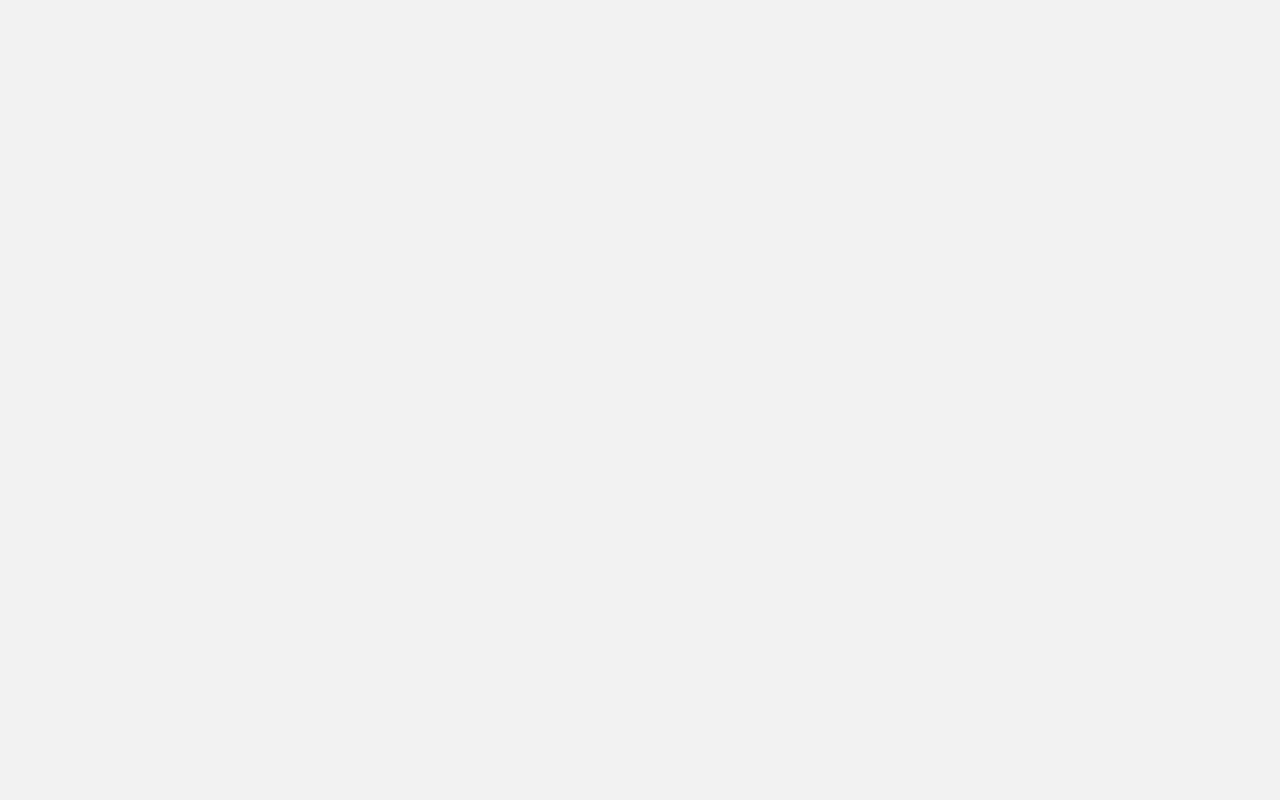
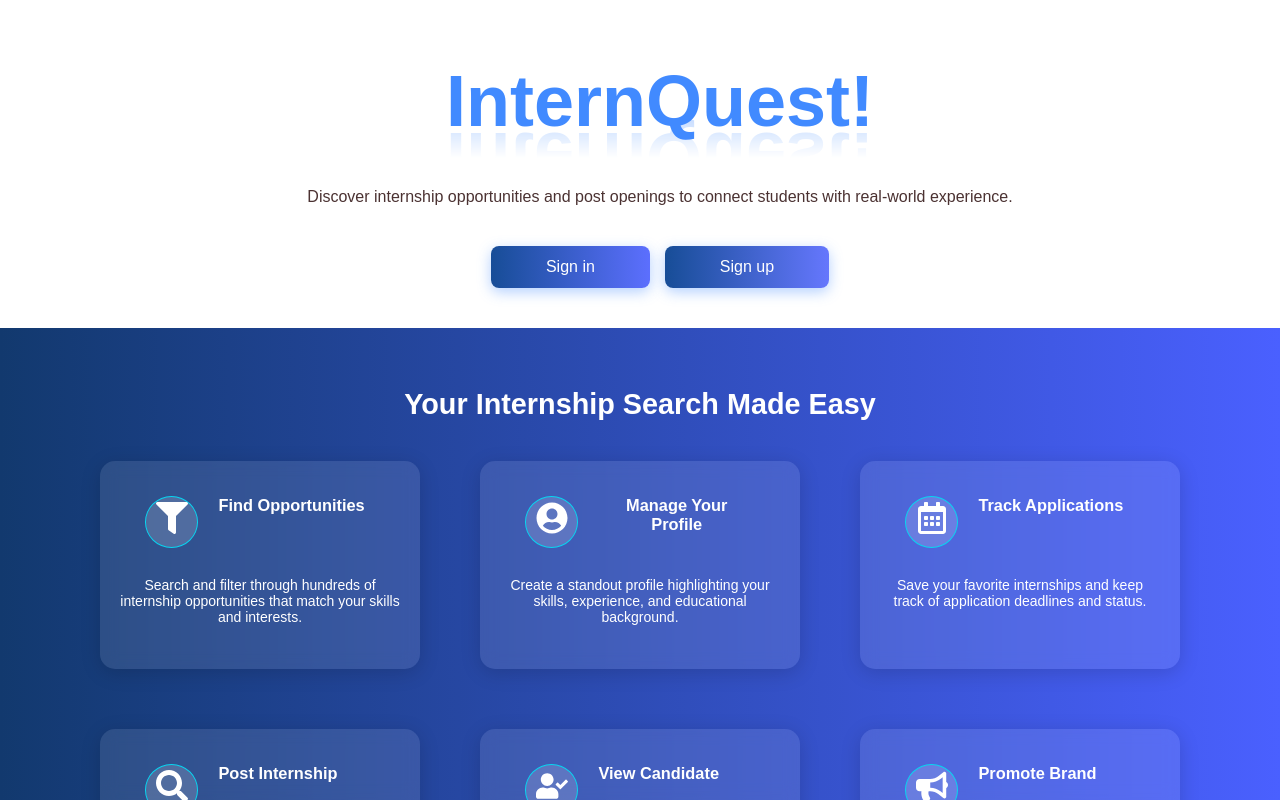
Before and after one commit to kaveenskn/InternQuest-web-Group2, a React (Vite) app: page / in a window 1280 px wide. Before the commit this address had no page. Built offline with nearby package versions, Linux system fonts and the light colour scheme.

Commit message:
added Internship Landing Page

```diff
--- a/src/App.jsx
+++ b/src/App.jsx
@@ -8,12 +8,14 @@ import Jobpostform from "./component/JobPostForm";
 import signin from "./component/signin";
 import StudentDashboard from "./pages/StudentDashboard";
 import Login from "./pages/Login";
+import InternshipLandingPage from "./pages/InternshipLandingpage";
 
 const App = () => {
   return (
 
     <Router>
       <Routes>
+         <Route path="/" element={<InternshipLandingPage />} />
         <Route path="/signup" element={<Form1 />} />
          <Route path="/job" element={<StudentDashboard/>} />
          <Route path="/login" element={<Login/>} />
--- /dev/null
+++ b/src/pages/InternshipLandingpage.jsx
@@ -0,0 +1,98 @@
+import React from "react";
+import "../pagestyles/InternshipLanding.css"
+import { FaSearch, FaUserCheck, FaBullhorn, FaFilter, FaUserCircle, FaRegCalendarAlt } from "react-icons/fa";
+
+
+const InternshipLandingPage = () => {
+  return (
+    <div className="landing-page">
+      <header className="landing-hero-section">
+        <h1>InternQuest!</h1>
+        <br />
+         <p className="hero-ctn">
+          Discover internship opportunities and post openings to connect students with real-world experience.
+         </p>
+
+        <div className="auth-buttons">
+          <button className="btn sign-in">Sign in</button>
+          <button className="btn sign-up">Sign up</button>
+        </div>
+      </header>
+
+      <section className="features-section">
+        <h2>Your Internship Search Made Easy</h2>
+        <div className="features">
+          <div className="feature-card">
+  <div className="card-title">
+    <span className="icon"><FaFilter /></span>
+  <h3>Find Opportunities</h3>
+  </div>
+  <p>Search and filter through hundreds of internship opportunities that match your skills and interests.</p>
+</div>
+
+<div className="feature-card">
+  <div className="card-title">
+     <span className="icon"><FaUserCircle /></span>
+  <h3>Manage Your Profile</h3>
+  </div>
+
+  <p>Create a standout profile highlighting your skills, experience, and educational background.</p>
+</div>
+
+<div className="feature-card">
+  <div className="card-title">
+    <span className="icon"><FaRegCalendarAlt /></span>
+    <h3>Track Applications</h3>
+  </div>
+  <p>Save your favorite internships and keep track of application deadlines and status.</p>
+</div>
+
+<div className="feature-card">
+  <div className="card-title">
+       <span className="icon"><FaSearch /></span>
+        <h3>Post Internship</h3>
+  </div>
+  <p>Organizations can easily post internship openings and connect with potential candidates instantly.</p>
+</div>
+
+<div className="feature-card">
+  <div className="card-title">
+    <span className="icon"><FaUserCheck /></span>
+    <h3>View Candidate</h3>
+  </div>
+  <p>Browse through candidate profiles to find the perfect intern for your organization.</p>
+</div>
+
+<div className="feature-card">
+  <div className="card-title">
+    <span className="icon"><FaBullhorn /></span>
+    <h3>Promote Brand</h3>
+  </div>
+  <p>Highlight your company's culture and attract top student talent with your brand story.</p>
+</div>
+
+        </div>
+      </section>
+      <footer className="getstart-footer">
+  <div className="getstart-footer-container">
+    <div className="getstart-footer-left">
+      <h3>InternQuest</h3>
+      <p>Your gateway to career-building internships. Empowering students and companies.</p>
+    </div>
+    <div className="getstart-footer-right">
+      <h4>Contact Us</h4>
+      <p><a href="mailto:someone@example.com" style={{color:"white",textDecoration:"none"}}>Email: support@internquest.com</a></p>
+      <p>Phone: +1 (555) 123-4567</p>
+      <p>Address: 123 Career Ave, Silicon Valley, CA</p>
+    </div>
+  </div>
+  <div className="getstart-footer-bottom">
+    <p>© 2025 InternQuest. All rights reserved.</p>
+  </div>
+</footer>
+
+    </div>
+  );
+};
+
+export default InternshipLandingPage;
--- /dev/null
+++ b/src/pagestyles/InternshipLanding.css
@@ -0,0 +1,195 @@
+body {
+  margin: 0;
+  font-family: "Segoe UI", Tahoma, Geneva, Verdana, sans-serif;
+}
+
+.landing-page {
+  display: flex;
+  justify-content: center;
+  flex-direction: column;
+}
+
+.landing-hero-section {
+  background: #fff;
+  padding: 60px 20px 40px;
+  box-shadow: 0 2px 10px rgba(0, 0, 0, 0.05);
+  width: 100%;
+  text-align: center;
+
+}
+
+.landing-hero-section h1 {
+  font-size: 4.5rem;
+  color: #418aff;
+  margin-bottom: 10px;
+   -webkit-box-reflect: below -25px linear-gradient(transparent, transparent 50%, rgba(0, 0, 0, 0.3));
+}
+
+.landing-hero-section .hero-ctn {
+  font-size: 1rem;
+  color: #4b3232;
+  text-align: center;
+  margin: 20px auto;
+  white-space: normal;
+  word-wrap: break-word;
+  text-wrap: 10px;
+   font-family: 'Poppins', sans-serif;
+
+
+}
+
+.auth-buttons {
+  display: flex;
+  justify-content: center;
+  gap: 15px;
+}
+
+.btn {
+  padding: 12px 55px;
+  font-size: 1rem;
+  border: none;
+  border-radius: 8px;
+  cursor: pointer;
+  font-weight: 500;
+  box-shadow: 0 4px 14px rgba(65, 138, 255, 0.4);
+  transition: all 0.3s ease;
+}
+
+.sign-in {
+  background: linear-gradient(to right, #174d97,#5c6ffe);
+  color: white;
+}
+
+.sign-up {
+  background: linear-gradient(to right, #174d97,#6577fd);
+  color: white;
+}
+
+.btn:hover {
+  opacity: 0.9;
+}
+
+.features-section {
+  background: linear-gradient(to right, #12396e,#4a60ff);
+  color: white;
+  padding: 60px 20px;
+}
+
+.features-section h2 {
+  font-size: 1.8rem;
+  margin-bottom: 40px;
+  text-align: center;
+}
+.card-topic{
+    display: flex;
+    gap: 15px;
+}
+.features {
+  display: flex;
+  flex-wrap: wrap;
+  justify-content: center;
+  gap: 60px;
+  margin: auto 30px;
+}
+
+.feature-card {
+  background: rgba(255, 255, 255, 0.1);
+  backdrop-filter: blur(8px);
+  border-radius: 15px;
+  padding: 30px 20px;
+  max-width: 280px;
+  box-shadow: 0 4px 20px rgba(0, 0, 0, 0.15);
+  transition: transform 0.3s ease;
+  text-align: center;
+}
+
+.card-title{
+  display: flex;
+  gap: 20px;
+  padding: 5px 25px;
+}
+
+.feature-card .icon{
+    width:18%;
+    height: 40px;
+    border: 1px solid rgb(8, 213, 240);
+    background-color: rgba(255, 255, 255, 0.152);
+    border-radius: 100%;
+    text-align: center;
+    padding: 5px 5px;
+
+}
+
+.feature-card:hover {
+  transform: translateY(-8px);
+}
+.card-title .icon:hover{
+  color: rgb(255, 255, 255);
+}
+
+.icon {
+  font-size: 2rem;
+  margin-bottom: 10px;
+  display: block;
+}
+/* Footer Styles */
+.getstart-footer {
+  background: linear-gradient(to right, #12396e,#4a60ff);
+  color: #ffffff;
+  padding: 40px 20px 20px;
+  font-family: "Segoe UI", Tahoma, Geneva, Verdana, sans-serif;
+   margin-top: 2px;
+
+}
+
+.getstart-footer-container {
+  display: flex;
+  flex-wrap: wrap;
+  justify-content: space-between;
+  max-width: 1100px;
+  margin: auto;
+  gap: 30px;
+}
+
+.getstart-footer-left,
+.getstart-footer-right {
+  flex: 1;
+  min-width: 260px;
+}
+
+.getstart-footer-left h3 {
+  font-size: 1.8rem;
+  color: #5faeff;
+  margin-bottom: 10px;
+}
+
+.getstart-footer-right h4 {
+  font-size: 1.2rem;
+  margin-bottom: 10px;
+  color: #a0c4ff;
+}
+
+.getstart-footer p {
+  font-size: 0.95rem;
+  line-height: 1.6;
+}
+
+.getstart-footer-bottom {
+  text-align: center;
+  margin-top: 30px;
+  border-top: 1px solid rgba(255, 255, 255, 0.2);
+  padding-top: 10px;
+  font-size: 0.85rem;
+  color: #ccc;
+}
+
+
+@media (max-width: 768px){
+   .landing-hero-section{
+    padding-left: 5px;
+   }
+  .btn {
+  padding: 12px 40px;
+}
+
+  }
```
Also changed, not shown: 1 other file (tests, documents, lock files or other folders).
